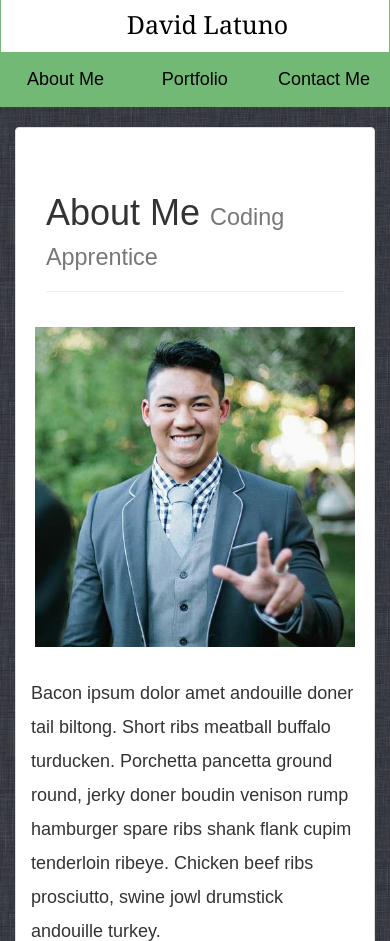
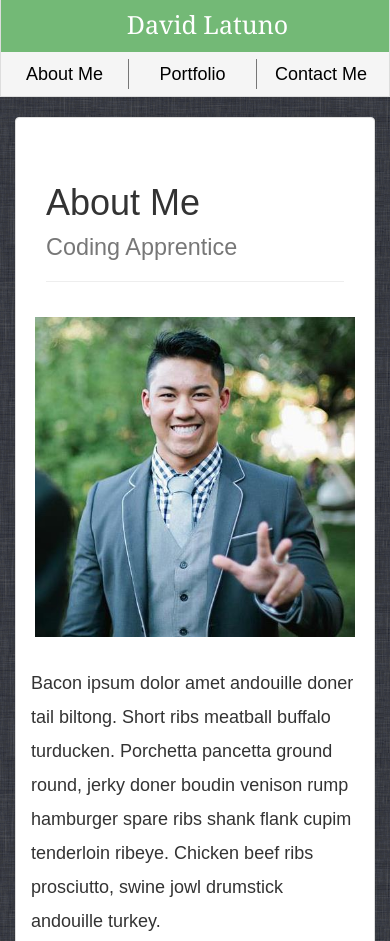
Before and after one commit to davidlatuno/Bootstrap-Portfolio, a plain HTML site: page index.html in a window 390 px wide. Shown: the top 941 px of the page. Drawn offline with nearby package versions, Linux system fonts and the light colour scheme.

Commit message:
Added separator borders to navlinks and adjusted respective media query

```diff
--- a/assets/css/style.css
+++ b/assets/css/style.css
@@ -21,14 +21,14 @@ body {
 }
 
 .navbar-default {
-    background-color: rgb(115, 185, 118);
-    border-color: rgb(115, 185, 118)
+    background-color: #f5f5f5;
+    border-color: #ddd;
 }
 
 .navbar-header .navbar-text {
-    color: black;
-    background-color: white;
-    border-color: white;
+    color: white;
+    background-color: rgb(115, 185, 118);
+    border-color: rgb(115, 185, 118);
     margin-top: -1px;
     margin-bottom: -1px;
     height: 52px;
@@ -36,15 +36,24 @@ body {
     font-size: 25px;
     padding-left: 25px;
     padding-top: 7px;
+}
 
+.navbar-default .navbar-right li {
+    height: 30px;
+    margin-top: 10px;
 }
 
 .navbar-default .navbar-right li a {
     color: black;
+    padding-top: 5px;
 }
 
-.navbar-default .navbar-right li a:hover {
-    background-color: rgb(68, 160, 68);
+.navbar-default .navbar-right li:hover {
+    background-color: lightgrey;
+}
+
+.navbar-default .navbar-right li:first-child, .navbar-default .navbar-right li:nth-child(2) {
+    border-right: 1px solid #777777;
 }
 
 .footer {
@@ -53,7 +62,7 @@ body {
     width: 100%;
     /* Set the fixed height of the footer here */
     height: 60px;
-    color: black;
+    color: white;
     background-color: rgb(104, 134, 161);
     border-top: 5px solid rgb(115, 185, 118);
   }
@@ -61,6 +70,8 @@ body {
 .footer .container p {
     text-align: center;
     padding-top: 12px;
+    font-family: Georgia, Times, "Times New Roman", serif;
+    font-size: 15px;
 }
 
 a {
@@ -79,14 +90,21 @@ a:hover {
     padding-top: 5px;
 }
 
+.panel-heading .panel-title {
+    text-align: center;
+}
+
 @media screen and (max-width: 767px) {
-    .navbar-default .navbar-right li a {
-        text-align: center;
-        color: black;
+    .navbar-default .navbar-right li {
+        width: 33%;
         float: left;
-        width: 33.3%
+        margin-top: 0px;
     }
 
+    .navbar-default .navbar-right li a {
+        color: black;
+        padding-top: 5px;
+    }
     .col-sm-3 {
         margin-left: 20%;
         margin-right: 20%;
--- a/index.html
+++ b/index.html
@@ -20,8 +20,8 @@
             <div class="navbar-header">
                 <p class="navbar-text">David Latuno</p>
             </div>
-            <ul class="nav navbar-nav navbar-right navbar-center">
-                <li class= >
+            <ul class="nav navbar-nav navbar-right">
+                <li>
                     <a href="#">About Me</a>
                 </li>
                 <li>
@@ -46,6 +46,7 @@
                                 <div class="panel-heading">
                                     <div class="page-header">
                                         <h1>About Me
+                                            <br>
                                             <small>Coding Apprentice</small>
                                         </h1>
                                     </div>
```
